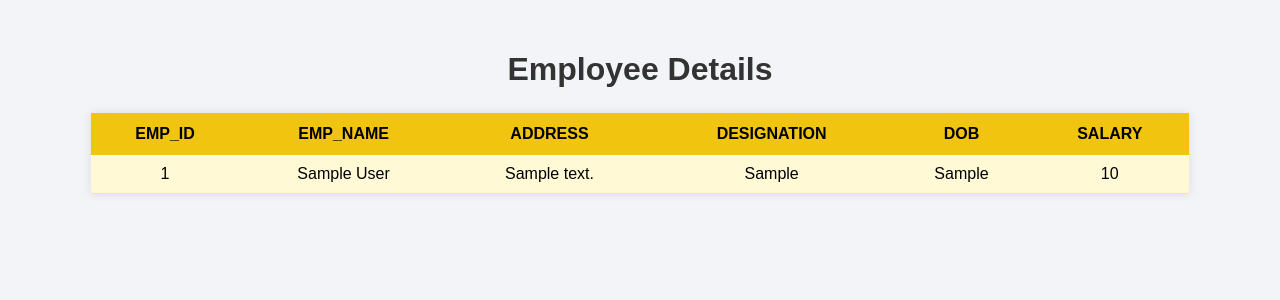
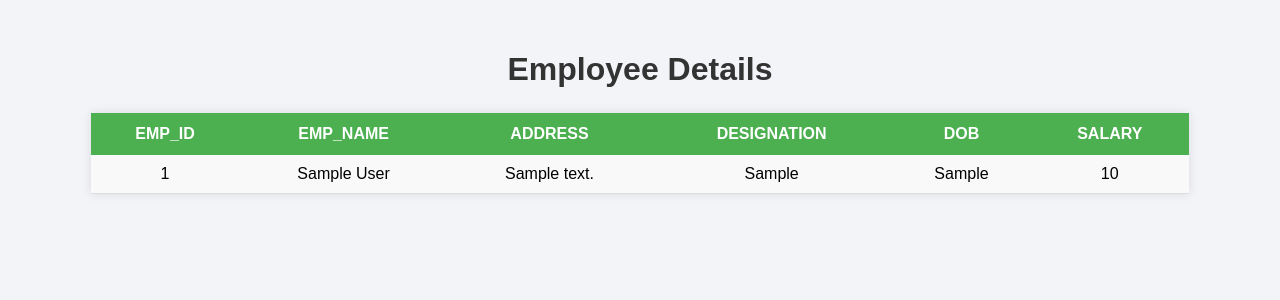
Before and after one commit to WaghmareKanchan/employee-list, a Flask app: page / in a window 1280 px wide. Shown: the top 300 px of the page. Run offline with Flask 3, Linux system fonts and the light colour scheme; tables that the repository leaves empty or names only in its code hold one stand-in row (values such as "Sample post").

```diff
--- a/template/index.html
+++ b/template/index.html
@@ -26,8 +26,8 @@
         }
 
         th {
-            background: #f1c40f;   /* Bright Yellow */
-            color: #000;
+            background: #4CAF50;
+            color: white;
             padding: 12px 10px;
             text-transform: uppercase;
         }
@@ -35,15 +35,15 @@
         td {
             padding: 10px;
             text-align: center;
-            border-bottom: 1px solid #f7e79c;  /* Light yellow border */
+            border-bottom: 1px solid #ddd;
         }
 
         tr:nth-child(even) {
-            background: #fff9d6;  /* Very light yellow */
+            background: #f9f9f9;
         }
 
         tr:hover {
-            background-color: #ffe680;  /* Soft hover yellow */
+            background-color: #d6f5d6;
             cursor: pointer;
         }
 
```
